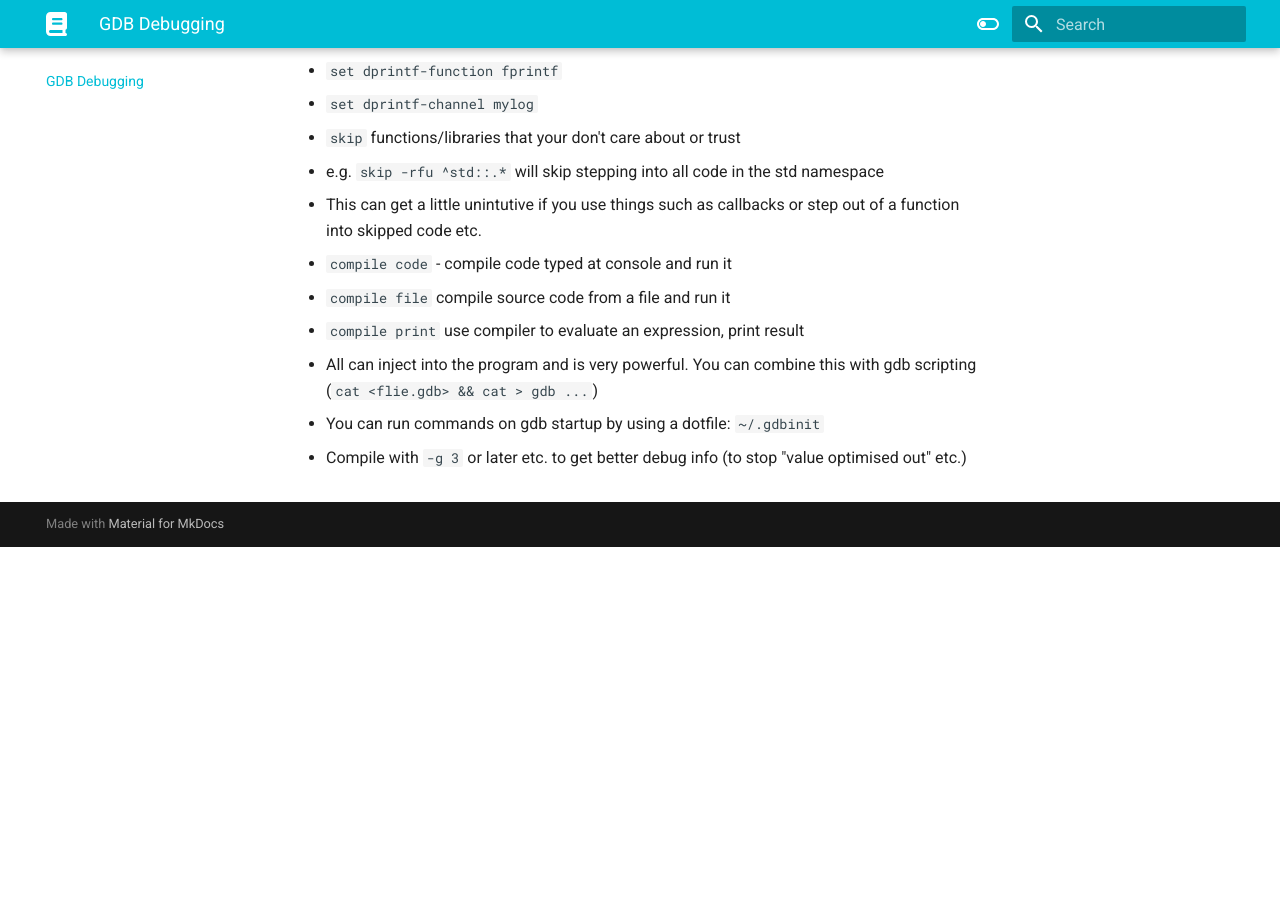
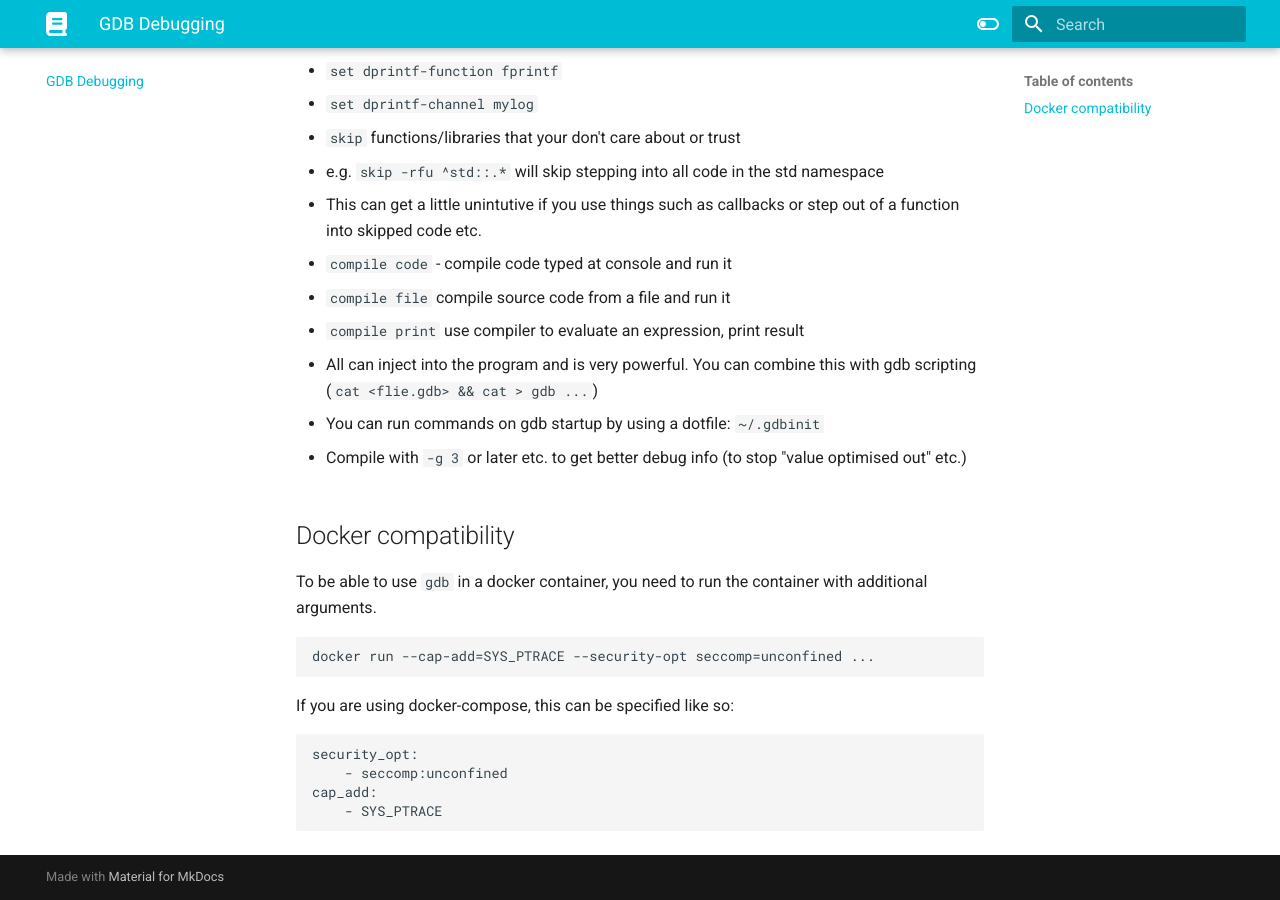
Before and after one commit to jwblangley/docs, an MkDocs documentation site: the page built from docs/gdb.md, in a window 1280 px wide and 900 px high, scrolled down 1600 px. Built offline with MkDocs 1.6.1 and Material for MkDocs 9.7.7, drawn with Linux system fonts in a browser that asks for light colours; before the commit the page ends 2147 px from its top, so only the background shows below that.

Commit message:
Update gdb.md

````diff
--- a/docs/gdb.md
+++ b/docs/gdb.md
@@ -86,3 +86,20 @@
 * You can run commands on gdb startup by using a dotfile: `~/.gdbinit`
 
 * Compile with `-g 3` or later etc. to get better debug info (to stop "value optimised out" etc.)
+
+## Docker compatibility
+
+To be able to use `gdb` in a docker container, you need to run the container with additional arguments.
+
+```bash
+docker run --cap-add=SYS_PTRACE --security-opt seccomp=unconfined ...
+```
+
+If you are using docker-compose, this can be specified like so:
+
+```yaml
+security_opt:
+    - seccomp:unconfined
+cap_add:
+    - SYS_PTRACE
+```
````
